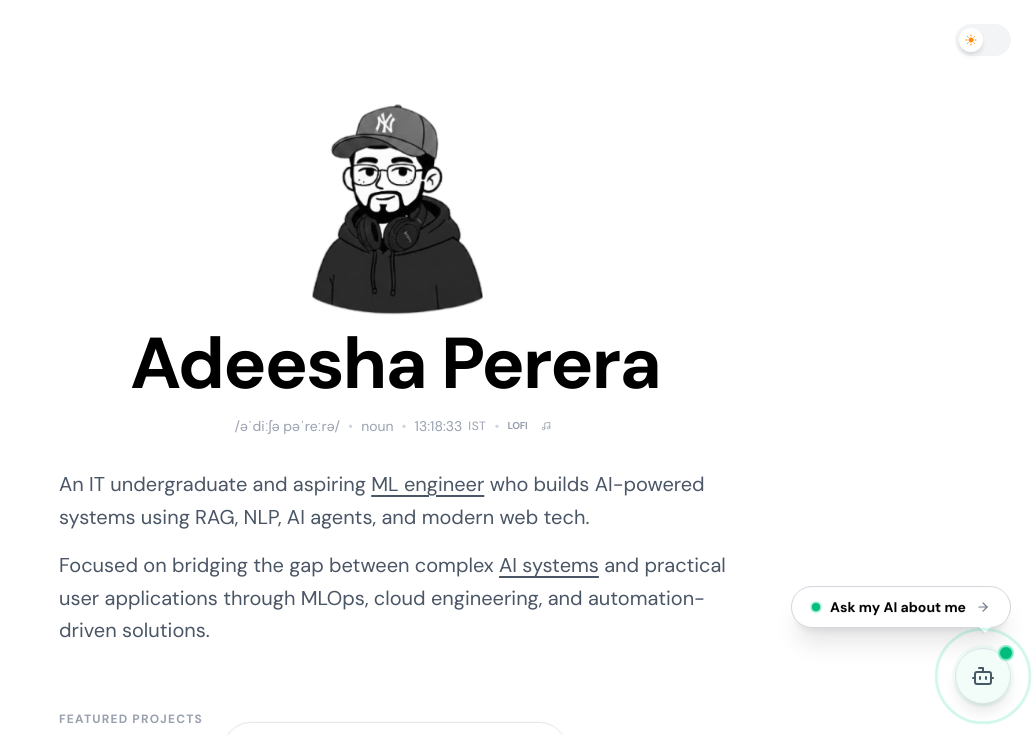
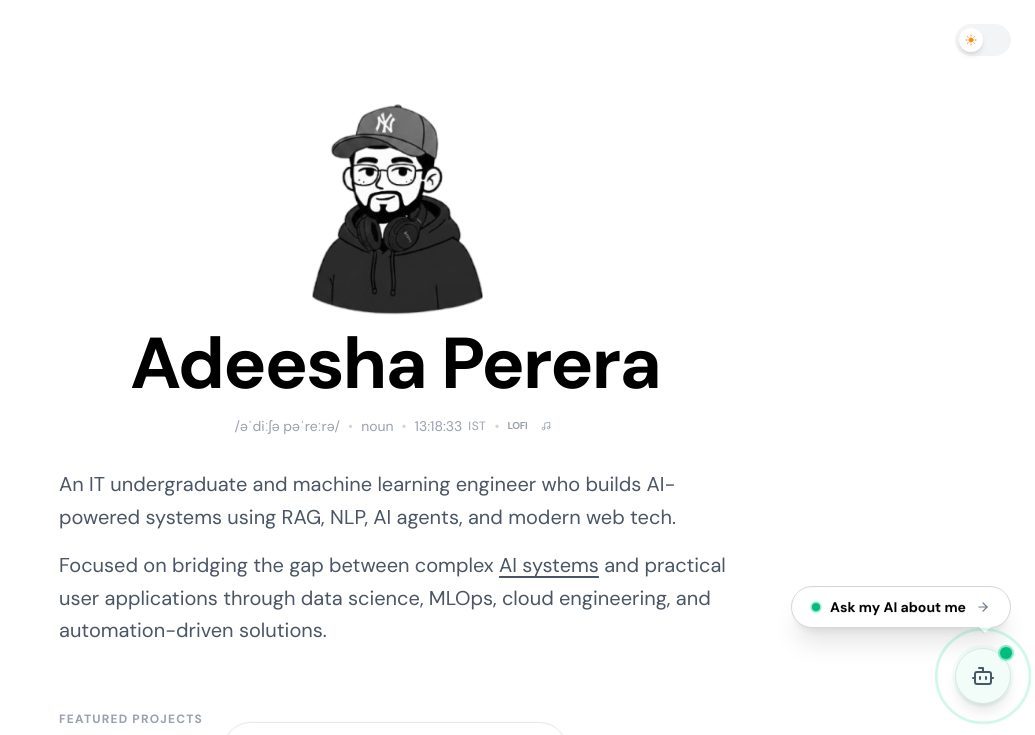
Before and after one commit to NullBitZer0/modern-portfolio, a Next.js app: page / in a window 1280 px wide. Shown: the top 735 px of the page, without its empty margins (245-1280 px from the left). Built offline with nearby package versions, Linux system fonts and the light colour scheme.

Commit message:
change about me

```diff
--- a/src/app/page.tsx
+++ b/src/app/page.tsx
@@ -252,18 +252,14 @@ export default function Home() {
             {/* Bio */}
             <div className="w-full space-y-4 text-left text-base leading-relaxed text-gray-600 dark:text-gray-400 sm:text-lg md:text-xl">
               <p>
-                An IT undergraduate and aspiring{" "}
-                <a href="https://en.wikipedia.org/wiki/Machine_learning" target="_blank" rel="noopener noreferrer" className="underline underline-offset-4 hover:text-black dark:hover:text-white transition-colors">
-                  ML engineer
-                </a>{" "}
-                who builds AI-powered systems using RAG, NLP, AI agents, and modern web tech.
+                An IT undergraduate and machine learning engineer who builds AI-powered systems using RAG, NLP, AI agents, and modern web tech.
               </p>
               <p>
                 Focused on bridging the gap between complex{" "}
                 <a href="https://en.wikipedia.org/wiki/Large_language_model" target="_blank" rel="noopener noreferrer" className="underline underline-offset-4 hover:text-black dark:hover:text-white transition-colors">
                   AI systems
                 </a>{" "}
-                and practical user applications through MLOps, cloud engineering, and automation-driven solutions.
+                and practical user applications through data science, MLOps, cloud engineering, and automation-driven solutions.
               </p>
             </div>
 
```
